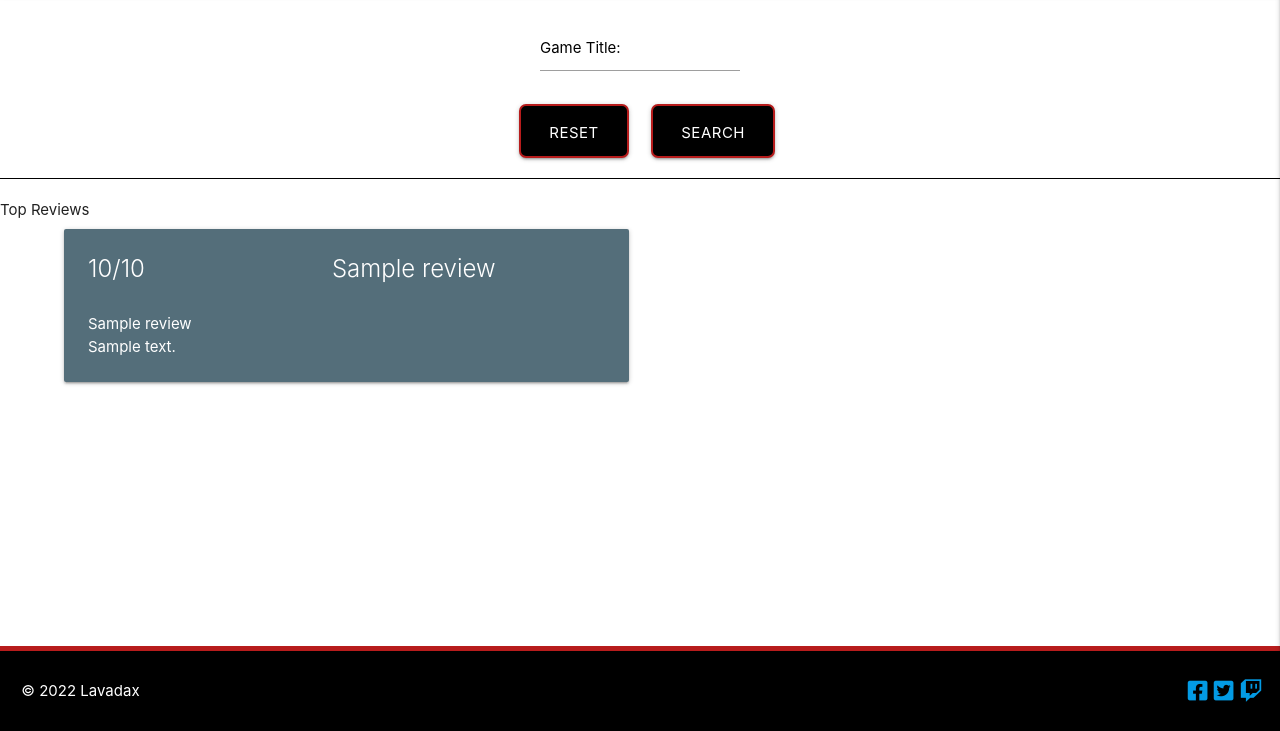
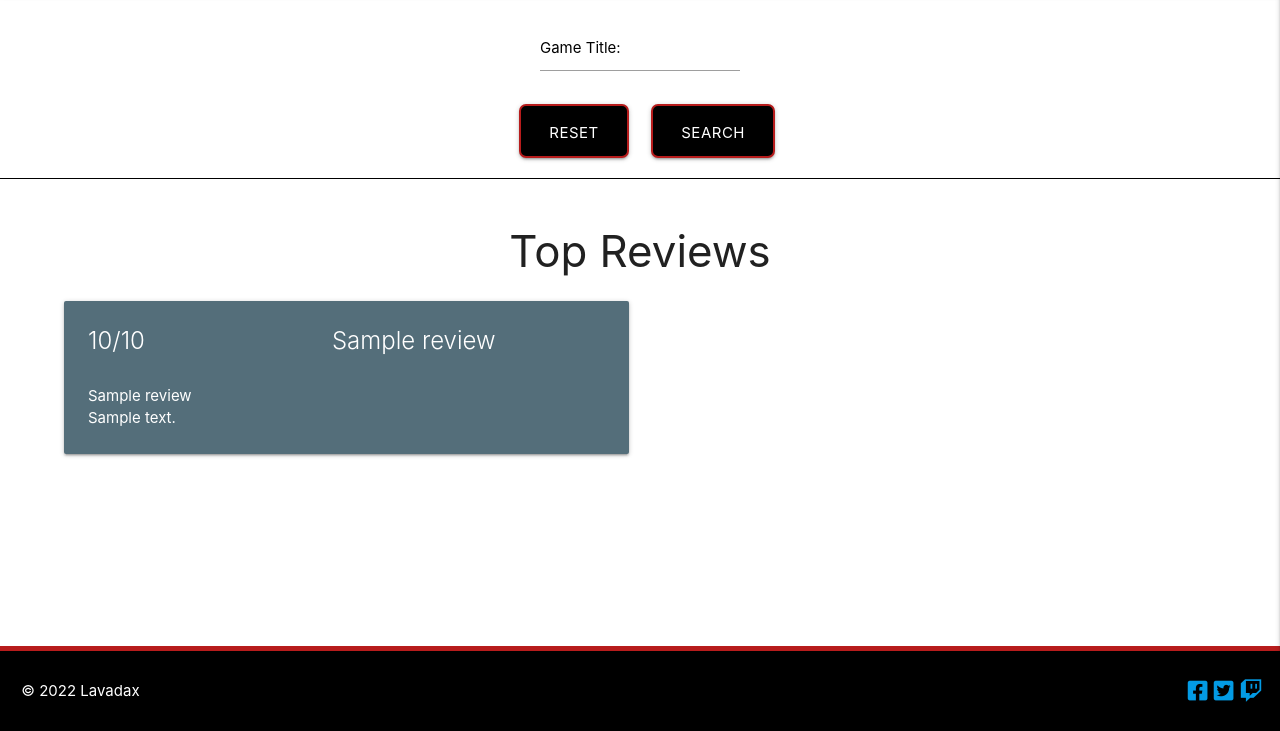
Before and after one commit to lavadax/Halliday-Games, a Flask app: page /search in a window 1280 px wide. Shown: the part 69-800 px from the top of the page. Run offline with Flask 2, Linux system fonts and the light colour scheme; a database or web service that is not in the repository returns one stand-in record (values such as "Sample title"); some libraries are stand-ins or nearby versions.

Commit message:
Edit header text

```diff
--- a/templates/search.html
+++ b/templates/search.html
@@ -22,5 +22,5 @@
     </div>
 {% endblock %}
 {% block header %}
-Top Reviews
+<h3 class="center-align">Top Reviews</h3>
 {% endblock %}
```
